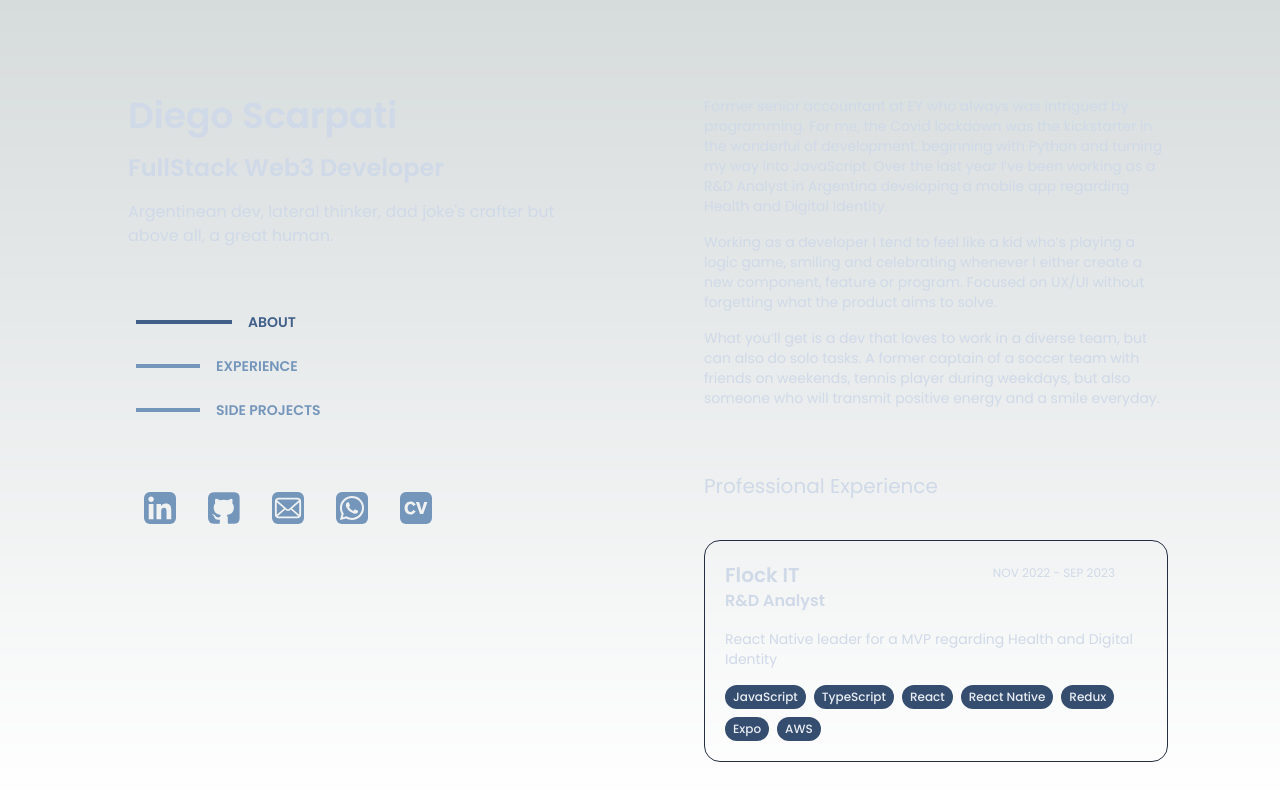
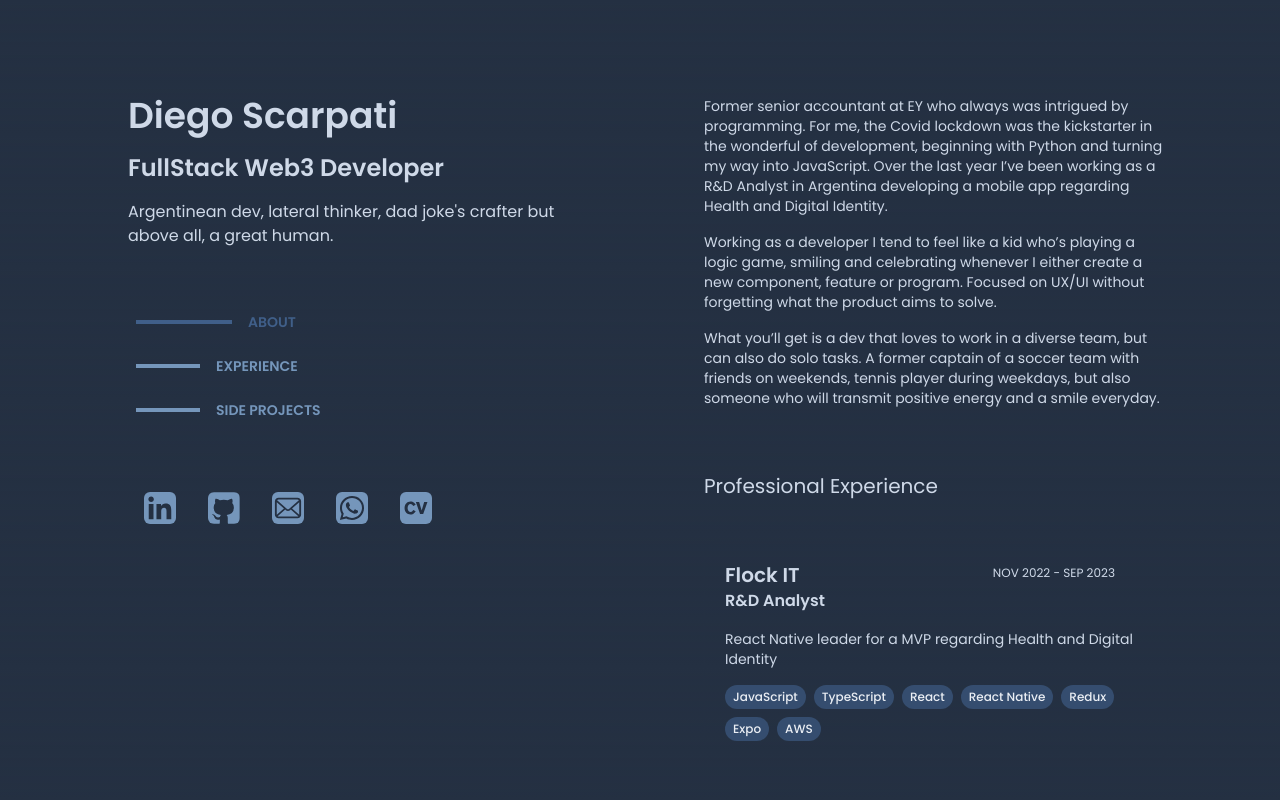
Before and after one commit to diego-scarpati/portfolio-app, a Next.js app: page / in a window 1280 px wide. Shown: the top 800 px of the page. Built offline with nearby package versions, Linux system fonts and the light colour scheme.

Commit message:
Eliminating light/dark mode

```diff
--- a/src/app/globals.css
+++ b/src/app/globals.css
@@ -3,9 +3,12 @@
 @tailwind utilities;
 
 :root {
-  --foreground-rgb: 0, 0, 0;
+  /* --foreground-rgb: 0, 0, 0;
   --background-start-rgb: 214, 219, 220;
-  --background-end-rgb: 255, 255, 255;
+  --background-end-rgb: 255, 255, 255; */
+  --foreground-rgb: 255, 255, 255;
+  --background-start-rgb: 36, 48, 66;
+  --background-end-rgb: 36, 48, 66;
   --bs-50: #f5f7fa;
   --bs-100: #eaeef4;
   --bs-200: #cfd9e8;
@@ -19,16 +22,13 @@
   --bs-950: #1d2634;
 }
 
-@media (prefers-color-scheme: dark) {
+/* @media (prefers-color-scheme: dark) {
   :root {
-    /* --foreground-rgb: 255, 255, 255; */
-    /* --background-start-rgb: 0, 0, 0; */
-    /* --background-end-rgb: 0, 0, 0; */
     --foreground-rgb: 255, 255, 255;
     --background-start-rgb: 36, 48, 66;
     --background-end-rgb: 36, 48, 66;
   }
-}
+} */
 
 body {
   background: linear-gradient(
```
